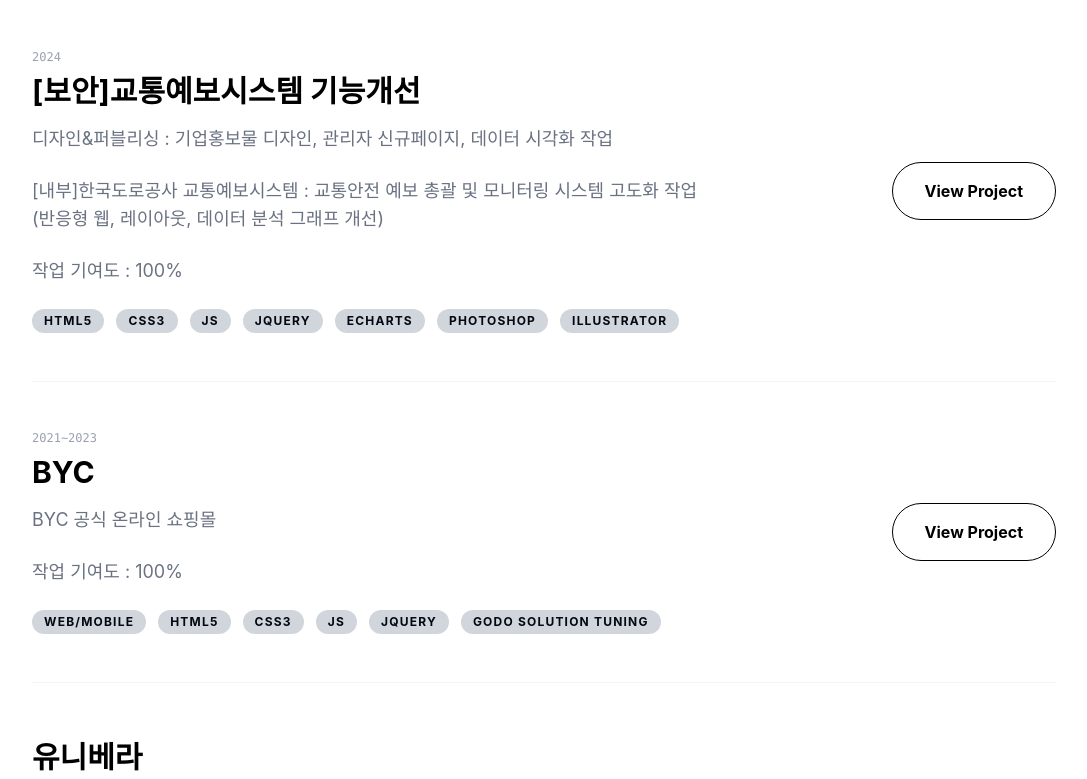
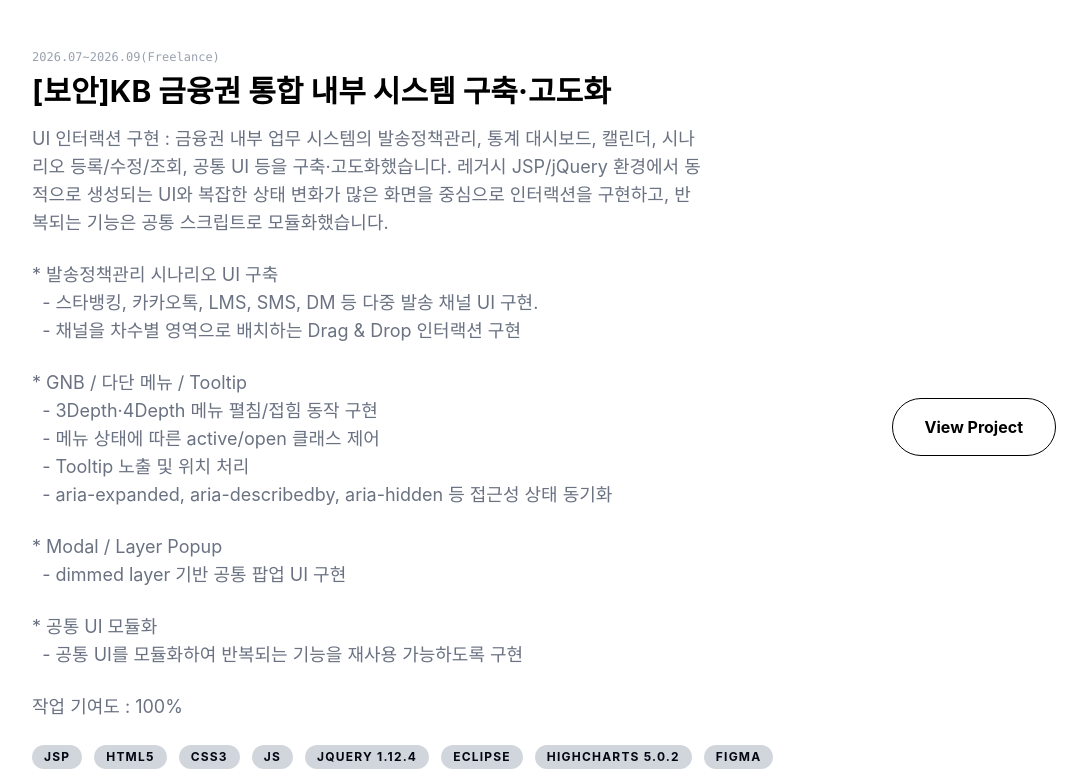
Before and after one commit to Joydazero/fe_portfolio, a React (Vite) app: page /projects/publisher in a window 1280 px wide. Shown: the part 520-1299 px from the top of the page, without its empty margins (8-1095 px from the left). Built offline with nearby package versions, Linux system fonts and the light colour scheme.

Commit message:
project 업데이트

```diff
--- a/src/pages/WebPublisherPage.tsx
+++ b/src/pages/WebPublisherPage.tsx
@@ -1,6 +1,6 @@
-import React from 'react';
-import { motion } from 'framer-motion';
-import { Link } from 'react-router-dom';
+import React from "react";
+import { motion } from "framer-motion";
+import { Link } from "react-router-dom";
 import trafficSystemImg from "../assets/imgs/project/y_2024_trafficsystem.jpg";
 import keyangImg from "../assets/imgs/project/keyang.jpg";
 import museumImg from "../assets/imgs/project/museumgo.jpg";
@@ -27,6 +27,30 @@
   url?: string;
 }
 const publisherProjects: PublisherProject[] = [
+  {
+    title: "[보안]KB 금융권 통합 내부 시스템 구축·고도화",
+    description: [
+      "UI 인터랙션 구현 : 금융권 내부 업무 시스템의 발송정책관리, 통계 대시보드, 캘린더, 시나리오 등록/수정/조회, 공통 UI 등을 구축·고도화했습니다. 레거시 JSP/jQuery 환경에서 동적으로 생성되는 UI와 복잡한 상태 변화가 많은 화면을 중심으로 인터랙션을 구현하고, 반복되는 기능은 공통 스크립트로 모듈화했습니다.",
+      "* 발송정책관리 시나리오 UI 구축\n  - 스타뱅킹, 카카오톡, LMS, SMS, DM 등 다중 발송 채널 UI 구현.\n  - 채널을 차수별 영역으로 배치하는 Drag & Drop 인터랙션 구현",
+      "* GNB / 다단 메뉴 / Tooltip\n  - 3Depth·4Depth 메뉴 펼침/접힘 동작 구현\n  - 메뉴 상태에 따른 active/open 클래스 제어\n  - Tooltip 노출 및 위치 처리\n  - aria-expanded, aria-describedby, aria-hidden 등 접근성 상태 동기화",
+      "* Modal / Layer Popup\n  - dimmed layer 기반 공통 팝업 UI 구현",
+      "* 공통 UI 모듈화\n  - 공통 UI를 모듈화하여 반복되는 기능을 재사용 가능하도록 구현",
+    ],
+    tech: [
+      "JSP",
+      "HTML5",
+      "CSS3",
+      "js",
+      "jQuery 1.12.4",
+      "Eclipse",
+      "Highcharts 5.0.2",
+      "Figma",
+      "FullCalendar",
+    ],
+    date: "2026.07~2026.09(Freelance)",
+    contribution: "100%",
+    url: trafficSystemImg,
+  },
   {
     title: "[보안]교통예보시스템 기능개선",
     description: [
@@ -241,7 +265,7 @@
       "godo Solution Tuning",
     ],
     contribution: "부분 작업 및 유지 보수",
-    url: "https://www.bizpanchok.co.kr/"
+    url: "https://www.bizpanchok.co.kr/",
   },
   {
     title: "일상건강 매거진",
@@ -255,7 +279,7 @@
       "godo Solution Tuning",
     ],
     contribution: "부분 작업 및 유지 보수",
-    url: "https://www.everydayhealth.co.kr/magazine/"
+    url: "https://www.everydayhealth.co.kr/magazine/",
   },
   {
     title: "듀코몰",
@@ -269,60 +293,36 @@
       "godo Solution Tuning",
     ],
     contribution: "부분 작업 및 유지 보수, 프로모션 이벤트 작업",
-    url: "https://www.dukomall.com/"
+    url: "https://www.dukomall.com/",
   },
   {
     title: "TJ미디어(주)/리얼마스터몰",
     description: ["대한민국 반주기 업계 대표 브랜드 TJ미디어 스토어"],
-    tech: [
-      "반응형",
-      "HTML5",
-      "CSS3",
-      "js",
-      "jQuery",
-    ],
+    tech: ["반응형", "HTML5", "CSS3", "js", "jQuery"],
     date: "2014~2019",
     contribution: "70%",
-    url: "https://www.realmastermall.com/index.asp"
+    url: "https://www.realmastermall.com/index.asp",
   },
   {
     title: "(주)계양전기",
     description: ["Global Mechatronics Company Site"],
-    tech: [
-      "반응형",
-      "HTML5",
-      "CSS3",
-      "js",
-      "jQuery",
-    ],
+    tech: ["반응형", "HTML5", "CSS3", "js", "jQuery"],
     contribution: "70%",
-    url: keyangImg
+    url: keyangImg,
     //url: "https://www.keyang.co.kr/main/"
     //url: "http://www.keyang.kr/shop/main/index.php"
   },
   {
     title: "국립중앙박물관",
     description: ["국립중앙박물관 스토어"],
-    tech: [
-      "PC/Mobile Shopping mall",
-      "HTML5",
-      "CSS3",
-      "js",
-      "jQuery",
-    ],
+    tech: ["PC/Mobile Shopping mall", "HTML5", "CSS3", "js", "jQuery"],
     contribution: "100%",
-    url: museumImg
+    url: museumImg,
   },
   {
     title: "게임이용자보호센터",
     description: ["게임이용자보호센터"],
-    tech: [
-      "PC",
-      "HTML5",
-      "CSS3",
-      "js",
-      "jQuery",
-    ],
+    tech: ["PC", "HTML5", "CSS3", "js", "jQuery"],
     contribution: "60%",
     url: "http://www.gucc.or.kr/",
     //url: guccImg
@@ -345,28 +345,15 @@
   {
     title: "대원미디어/대원샵",
     description: ["건강기능식품 전문몰"],
-    tech: [
-      "PC Web",
-      "HTML5",
-      "CSS3",
-      "js",
-      "jQuery",
-      "godo Solution Tuning",
-    ],
+    tech: ["PC Web", "HTML5", "CSS3", "js", "jQuery", "godo Solution Tuning"],
     contribution: "100%",
     //url: "https://www.daewonshop.com",
-    url: dwshopImg
+    url: dwshopImg,
   },
   {
     title: "KT Enterprise Service Portal 내부시스템 구축",
     description: ["내부 System Dev"],
-    tech: [
-      "PC Web",
-      "HTML5",
-      "CSS3",
-      "js",
-      "jQuery",
-    ],
+    tech: ["PC Web", "HTML5", "CSS3", "js", "jQuery"],
     contribution: "100%",
     url: "",
   },
@@ -381,19 +368,13 @@
       "Gabia firstmall",
     ],
     contribution: "100%",
-    url: cellmedImg
+    url: cellmedImg,
   },
   {
     title: "엔씨소프트문화재단/스토리헬퍼",
-    tech: [
-      "PC Web",
-      "HTML5",
-      "CSS3",
-      "js",
-      "jQuery",
-    ],
+    tech: ["PC Web", "HTML5", "CSS3", "js", "jQuery"],
     contribution: "100%",
-    url: "https://www.ebn.co.kr/news/articleView.html?idxno=767671"
+    url: "https://www.ebn.co.kr/news/articleView.html?idxno=767671",
     //url: storyhelperImg
   },
   {
@@ -404,24 +385,17 @@
       "CSS3",
       "js",
       "jQuery",
-      "godo Solution Tuning"
+      "godo Solution Tuning",
     ],
     contribution: "100%",
-    url: "http://www.revivook.co.kr/"
+    url: "http://www.revivook.co.kr/",
   },
   {
     title: "LS그룹 / LS 엠트론 기술 교육 기관",
-    tech: [
-      "IR Web",
-      "반응형웹",
-      "HTML5",
-      "CSS3",
-      "js",
-      "jQuery",
-    ],
+    tech: ["IR Web", "반응형웹", "HTML5", "CSS3", "js", "jQuery"],
     contribution: "100%",
     //url: "http://lsmtronacademy.com/"
-    url: lsmtronImg
+    url: lsmtronImg,
   },
   {
     title: "Agabang/NEXTMOM",
@@ -435,7 +409,7 @@
     ],
     contribution: "100%",
     //url: "http://www.nextmom.co.kr"
-    url: nextmomImg
+    url: nextmomImg,
   },
   {
     title: "강원전자",
@@ -445,11 +419,11 @@
       "CSS3",
       "js",
       "jQuery",
-      "godo Solution Tuning"
+      "godo Solution Tuning",
     ],
     contribution: "60%",
     //url: "http://www.kwshop.co.kr"
-    url: kwshopImg
+    url: kwshopImg,
   },
   {
     title: "에코샵홀씨(주)",
@@ -459,26 +433,28 @@
       "CSS3",
       "js",
       "jQuery",
-      "godo Solution Tuning"
+      "godo Solution Tuning",
     ],
     contribution: "60%",
     //url: "http://www.wholesee.com/"
-    url: wholeseeImg
+    url: wholeseeImg,
   },
   {
     title: "하이전구",
-    description: ["대한민국에서 사용하는 모든 전구를(10,000여개) 판매, 유통 BRAND"],
+    description: [
+      "대한민국에서 사용하는 모든 전구를(10,000여개) 판매, 유통 BRAND",
+    ],
     tech: [
       "PC/Mobile Shopping mall",
       "HTML5",
       "CSS3",
       "js",
       "jQuery",
-      "godo Solution Tuning"
+      "godo Solution Tuning",
     ],
     contribution: "부분 작업 및 유지 보수",
     //url: "http://www.hijungu.com"
-    url: hijunguImg
+    url: hijunguImg,
   },
   {
     title: "천하제일사료/벨릭서몰",
@@ -489,10 +465,10 @@
       "CSS3",
       "js",
       "jQuery",
-      "godo Solution Tuning"
+      "godo Solution Tuning",
     ],
     contribution: "100%",
-    url: "http://www.velixer.co.kr"
+    url: "http://www.velixer.co.kr",
     //url: velixerImg
   },
   {
@@ -504,10 +480,10 @@
       "CSS3",
       "js",
       "jQuery",
-      "원데이넷 Solution"
+      "원데이넷 Solution",
     ],
     contribution: "100%",
-    url: "http://www.opticalomarket.com/"
+    url: "http://www.opticalomarket.com/",
     //url: omkImg
   },
   {
@@ -519,10 +495,10 @@
       "CSS3",
       "js",
       "jQuery",
-      "godo Solution Tuning"
+      "godo Solution Tuning",
     ],
     contribution: "100%",
-    url: "http://www.jejejik.com"
+    url: "http://www.jejejik.com",
     //url: jejejikImg
   },
   {
@@ -533,10 +509,10 @@
       "CSS3",
       "js",
       "jQuery",
-      "godo Solution Tuning"
+      "godo Solution Tuning",
     ],
     contribution: "100%",
-    url: "http://hanlife.kr/"
+    url: "http://hanlife.kr/",
     //url: hanlifeImg
   },
   {
@@ -559,7 +535,7 @@
       "CSS3",
       "js",
       "jQuery",
-      "godo Solution Tuning"
+      "godo Solution Tuning",
     ],
     contribution: "70%",
     //url: "http://lifoa.co.kr/"
@@ -572,7 +548,7 @@
       "CSS3",
       "js",
       "jQuery",
-      "godo Solution Tuning"
+      "godo Solution Tuning",
     ],
     contribution: "100%",
     //url: "http://hanulj.com/"
@@ -591,9 +567,6 @@
     //url: "http://www.greenhanwoo.com/"
   },
 ];
-
-
-
 
 const WebPublisherPage: React.FC = () => {
   return (
@@ -630,8 +603,8 @@
             viewport={{ once: false, margin: "-10%" }}
             transition={{
               duration: 0.4,
-              delay: index % 5 * 0.02,
-              ease: "easeOut"
+              delay: (index % 5) * 0.02,
+              ease: "easeOut",
             }}
             className="group border-b border-gray-100 pb-12 flex flex-col md:flex-row justify-between items-start md:items-center gap-8"
           >
@@ -643,7 +616,10 @@
                 {project.title}
               </h2>
               {project.description?.map((d) => (
-                <p className="text-gray-500 text-lg mb-6 max-w-2xl" key={d}>
+                <p
+                  className="text-gray-500 text-lg mb-6 max-w-2xl whitespace-pre-wrap"
+                  key={d}
+                >
                   {d}
                 </p>
               ))}
```
Also changed, not shown: src/App.tsx (+23 -20 lines), src/pages/KbPage.tsx (added).
